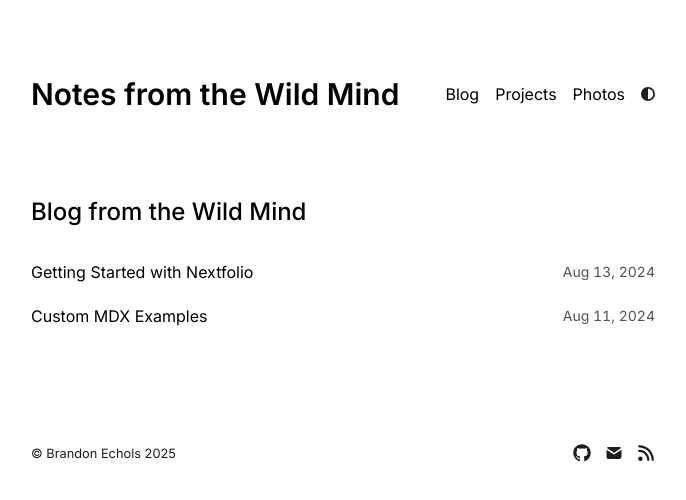
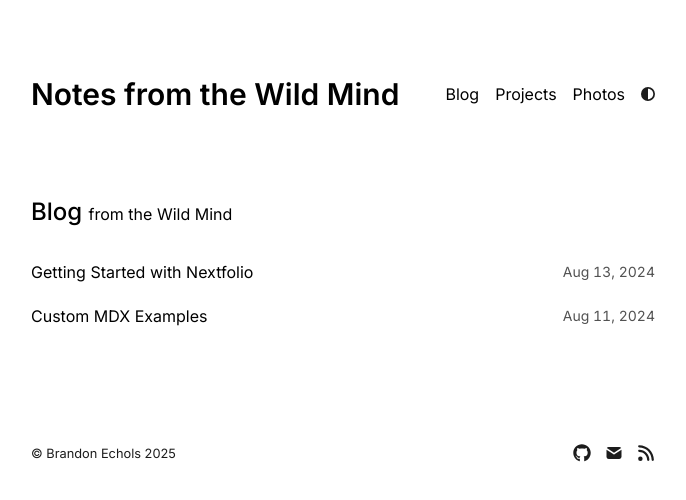
Before and after one commit to BrandonEchols04/brandonechols, a Next.js app: page /blog in a window 1280 px wide. Shown: the top 500 px of the page, without its empty margins (297-983 px from the left). Built offline with nearby package versions, Linux system fonts and the light colour scheme.

Commit message:
Changed blog header

```diff
--- a/app/blog/page.tsx
+++ b/app/blog/page.tsx
@@ -11,7 +11,9 @@ export default function BlogPosts() {
 
   return (
     <section>
-      <h1 className="mb-8 text-2xl font-medium">Blog from the Wild Mind</h1>
+      <h1 className="mb-8 text-2xl font-medium">
+        Blog <span className="text-base font-normal">from the Wild Mind</span>
+      </h1>
       <div>
         {allBlogs
           .sort((a, b) => {
```
